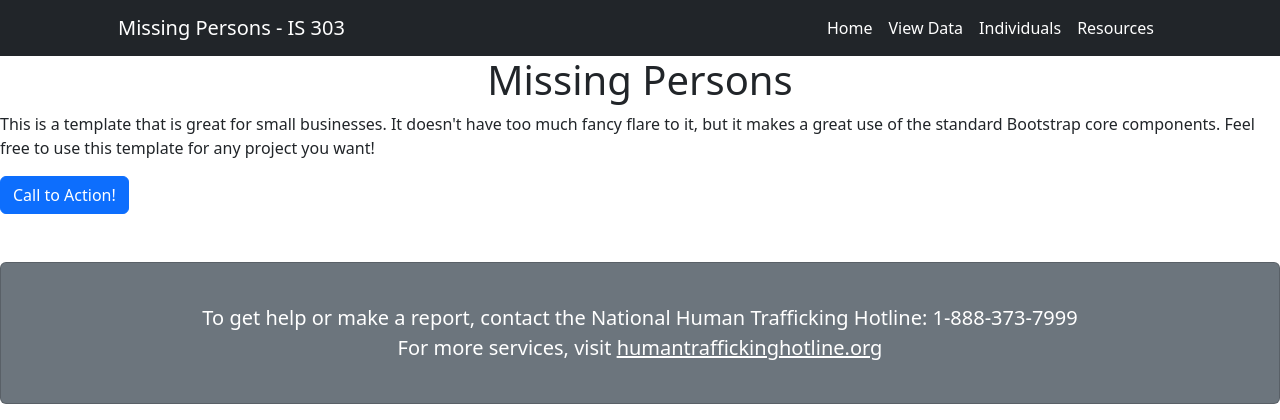
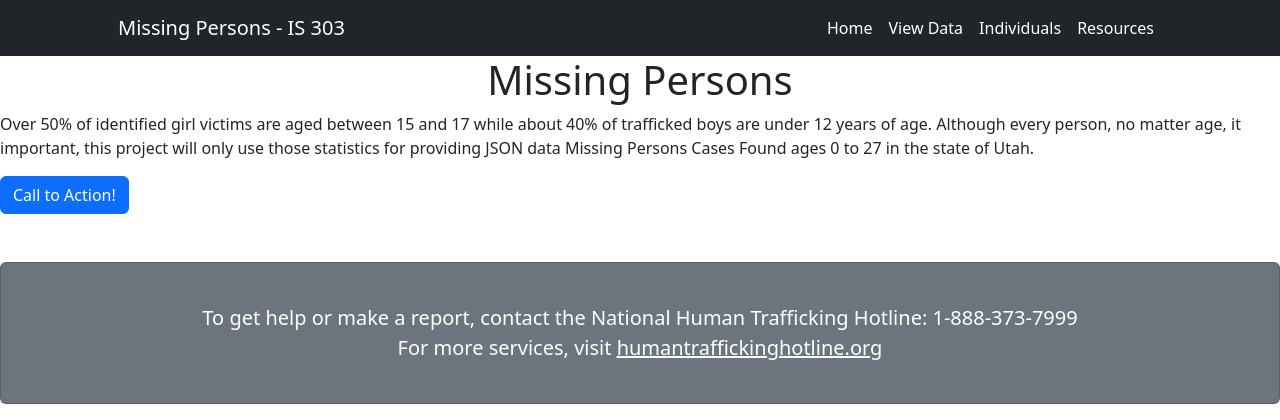
Before and after one commit to len10188/missingPersonsGroup, a Django app: page / in a window 1280 px wide. Shown: the top 420 px of the page. Run offline with Django 4.2, Linux system fonts and the light colour scheme; some libraries are stand-ins or nearby versions.

Commit message:
Update index.html

```diff
--- a/missingPersonsGroup/templates/landingPage/index.html
+++ b/missingPersonsGroup/templates/landingPage/index.html
@@ -9,8 +9,8 @@
                 <!-- class="col-lg-5" -->
                 <!-- style="width:38%"-->
                 <h1 class="font-weight-light" style="text-align:center;">Missing Persons</h1>
-                <p>This is a template that is great for small businesses. It doesn't have too much fancy flare to it, but it makes a great use of the standard Bootstrap core components. Feel free to use this template for any project you want!</p>
-                 <a class="btn btn-primary" href="#!">Call to Action!</a>
+                <p class="text-align-center">Over 50% of identified girl victims are aged between 15 and 17 while about 40% of trafficked boys are under 12 years of age. Although every person, no matter age, it important, this project will only use those statistics for providing JSON data Missing Persons Cases Found ages 0 to 27 in the state of Utah.</p>
+                 <a class="btn btn-primary" style="text-align:center;" href="/database">Call to Action!</a>
             </div>
             <!-- Call to Action-->
             <div class="card text-white bg-secondary my-5 py-4 text-center">
```
